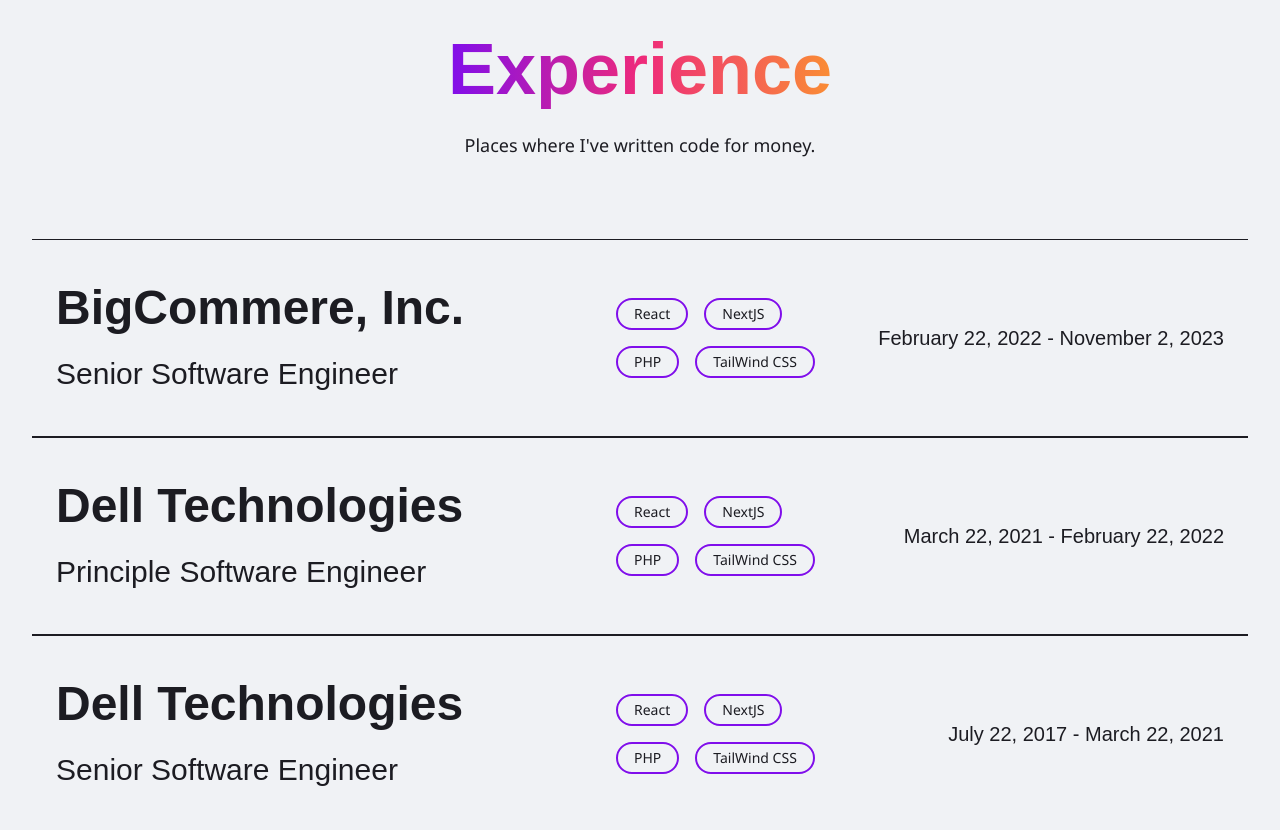
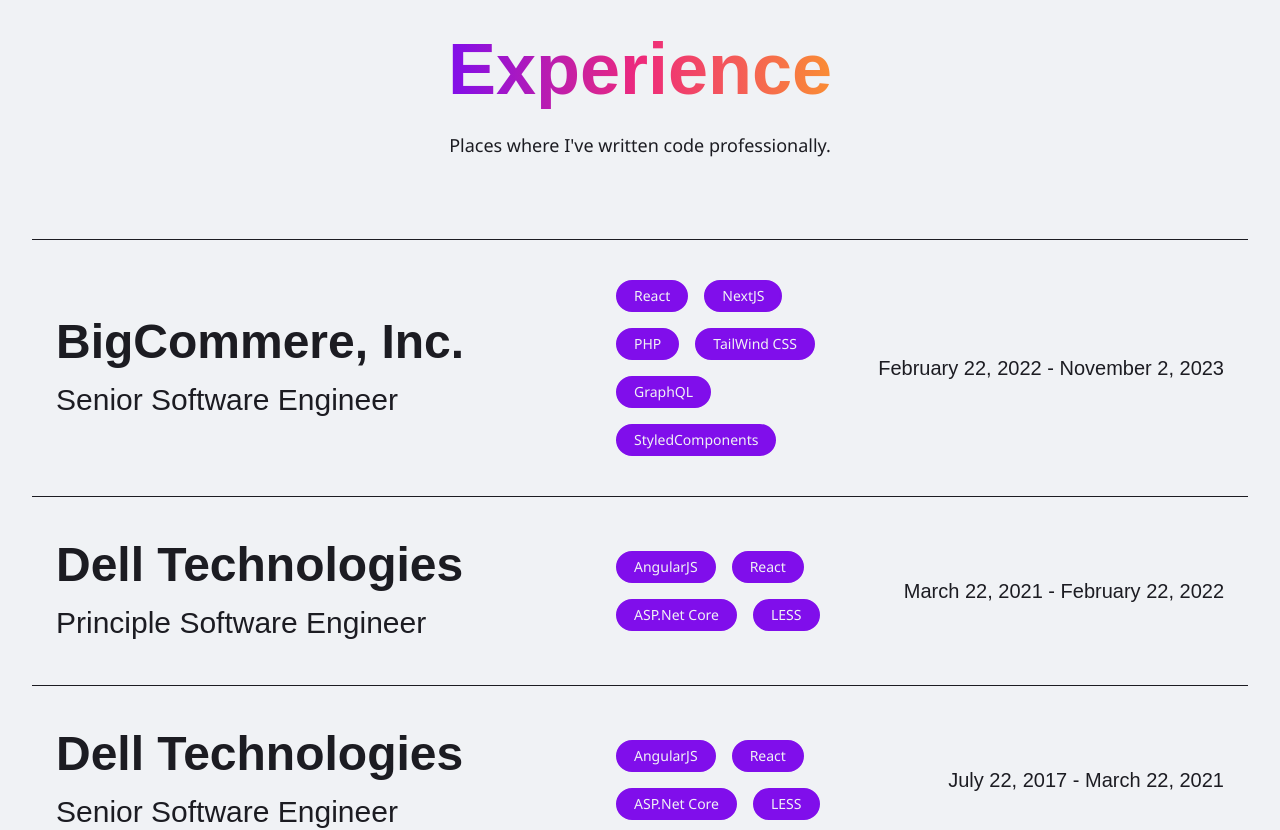
Before and after one commit to github-ab-martinez/personal-portfolio, a Next.js app: page / in a window 1280 px wide. Shown: the part 2100-2930 px from the top of the page. Built offline with nearby package versions, Linux system fonts and the light colour scheme; a web font is replaced by a local one.

Commit message:
Update tech stack badges

```diff
--- a/src/components/ExperienceSection/index.tsx
+++ b/src/components/ExperienceSection/index.tsx
@@ -45,17 +45,17 @@
         Experience
       </Heading>
       <p className="mb-20 text-lg">
-        Places where I&apos;ve written code for money.
+        Places where I&apos;ve written code professionally.
       </p>
 
-      <ul className="relative z-0 text-left before:absolute before:left-0 before:-z-10 before:h-full before:w-full before:bg-gradient-to-r before:from-purple before:via-red before:to-orange before:content-['']">
+      <ul className="relative z-0 border-t text-left before:absolute before:left-0 before:-z-10 before:h-full before:w-full before:bg-gradient-to-r before:from-purple before:via-red before:to-orange before:content-['']">
         {workHistory.map(({ company, startDate, endDate, role, techStack }) => (
           <li
             key={startDate.toString()}
-            className="z-0 flex flex-col border-y bg-white-primary px-3 py-6 transition-colors duration-500 hover:bg-transparent dark:bg-black-secondary hover:dark:bg-transparent lg:flex-row lg:items-center lg:px-6 lg:py-10"
+            className="z-0 flex flex-col border-b bg-white-primary px-3 py-6 transition-colors duration-500 hover:bg-transparent hover:text-white-primary dark:bg-black-secondary hover:dark:bg-transparent lg:flex-row lg:items-center lg:px-6 lg:py-10"
           >
             <div className="order-1 mb-3 lg:mb-0">
-              <Heading level="h3" className="lg:mb-4">
+              <Heading level="h3" className="lg:mb-2">
                 {company}
               </Heading>
               <Heading level="h4">{role}</Heading>
@@ -64,7 +64,7 @@
               {techStack.map((tech, index) => (
                 <li
                   key={index}
-                  className="whitespace-nowrap rounded-full border-2 border-purple px-4 py-1 text-sm"
+                  className="whitespace-nowrap rounded-full border-2 border-purple bg-purple px-4 py-1 text-sm text-white-primary"
                 >
                   {tech}
                 </li>
--- a/src/components/ExperienceSection/workHistory.ts
+++ b/src/components/ExperienceSection/workHistory.ts
@@ -10,36 +10,43 @@
 export const getWorkHistory = (): WorkInfo[] => {
   return [
     {
-      company: 'BigCommere, Inc.',
-      location: 'Austin, TX',
+      company: "BigCommere, Inc.",
+      location: "Austin, TX",
       startDate: new Date(2022, 2, 22),
-      endDate: new Date('12 2, 2023'),
-      role: 'Senior Software Engineer',
-      techStack: ['React', 'NextJS', 'PHP', 'TailWind CSS'],
+      endDate: new Date("12 2, 2023"),
+      role: "Senior Software Engineer",
+      techStack: [
+        "React",
+        "NextJS",
+        "PHP",
+        "TailWind CSS",
+        "GraphQL",
+        "StyledComponents",
+      ],
     },
     {
-      company: 'Dell Technologies',
-      location: 'Austin, TX',
+      company: "Dell Technologies",
+      location: "Austin, TX",
       startDate: new Date(2021, 3, 22),
       endDate: new Date(2022, 2, 22),
-      role: 'Principle Software Engineer',
-      techStack: ['React', 'NextJS', 'PHP', 'TailWind CSS'],
+      role: "Principle Software Engineer",
+      techStack: ["AngularJS", "React", "ASP.Net Core", "LESS"],
     },
     {
-      company: 'Dell Technologies',
-      location: 'Austin, TX',
+      company: "Dell Technologies",
+      location: "Austin, TX",
       startDate: new Date(2017, 7, 22),
       endDate: new Date(2021, 3, 22),
-      role: 'Senior Software Engineer',
-      techStack: ['React', 'NextJS', 'PHP', 'TailWind CSS'],
+      role: "Senior Software Engineer",
+      techStack: ["AngularJS", "React", "ASP.Net Core", "LESS"],
     },
     {
-      company: 'Tk20, Inc.',
-      location: 'Austin, TX',
+      company: "Tk20, Inc.",
+      location: "Austin, TX",
       startDate: new Date(2016, 2, 22),
       endDate: new Date(2017, 6, 22),
-      role: 'Front End Developer',
-      techStack: ['React', 'NextJS', 'PHP', 'TailWind CSS'],
+      role: "Front End Developer",
+      techStack: ["AngularJS", "Bootstrap", "jQuery"],
     },
   ];
 };
```
